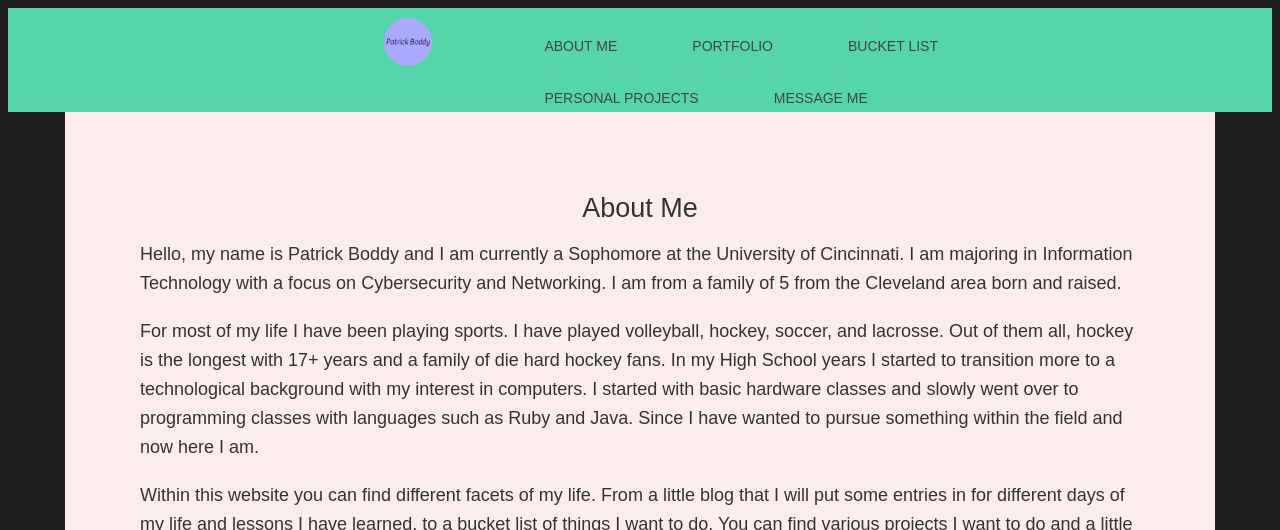
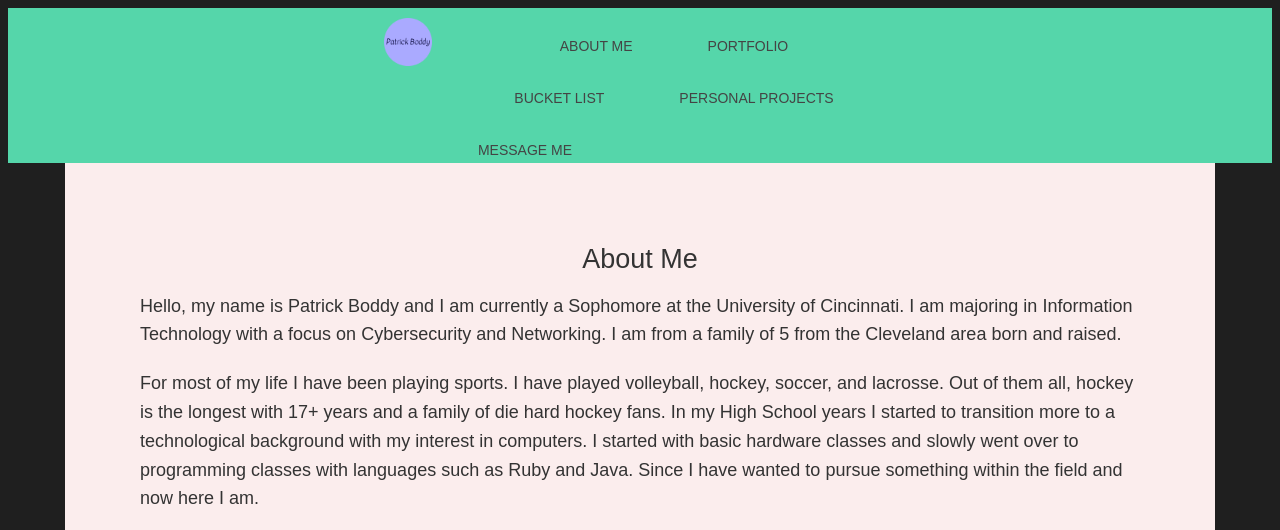
Before and after one commit to pbodds/Website, a plain HTML site: page index.html in a window 1280 px wide. Shown: the top 530 px of the page. Drawn offline with Linux system fonts and the light colour scheme.

Commit message:
Update GPST.css

```diff
--- a/GPST.css
+++ b/GPST.css
@@ -25,8 +25,8 @@ header::after {
 }
 
 nav {
-float: center;
-padding-left: 340px;
+text-align: center;
+padding-right: 300px;
 }
 
 nav ul {
```
